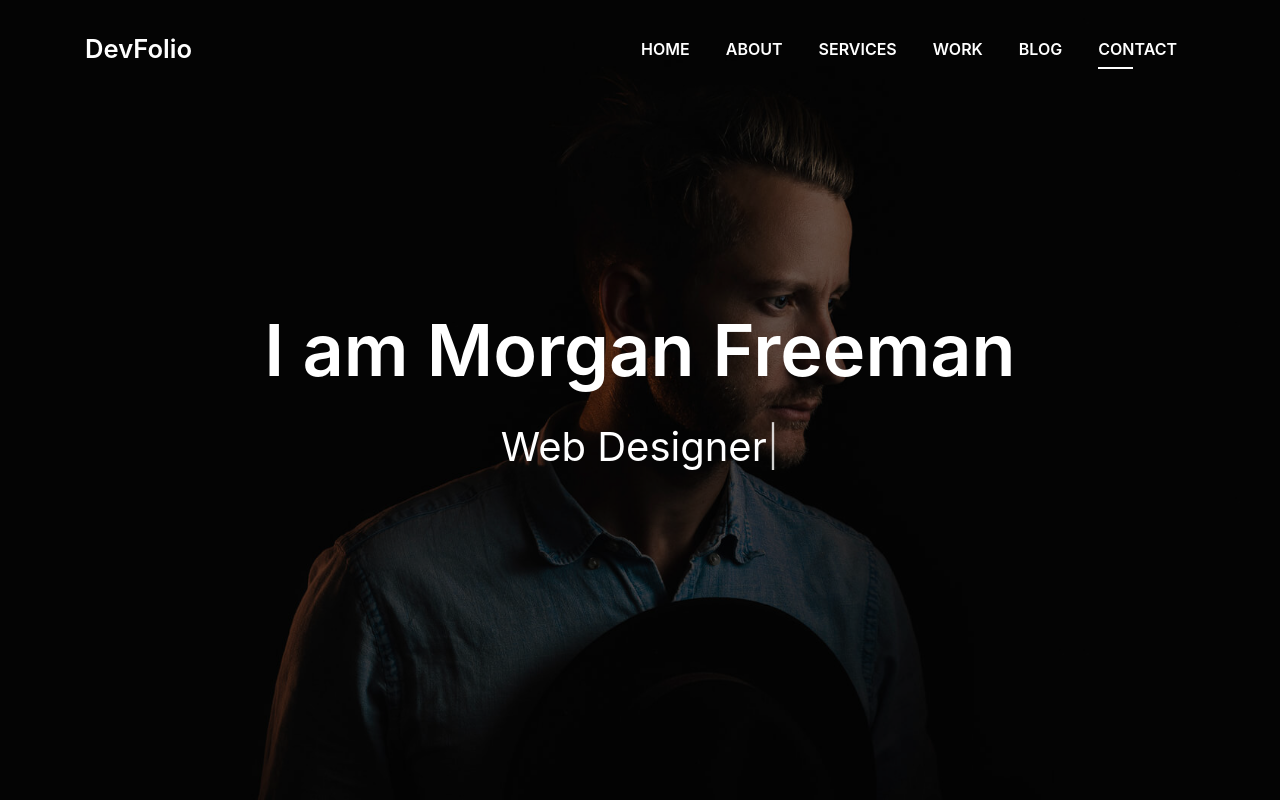
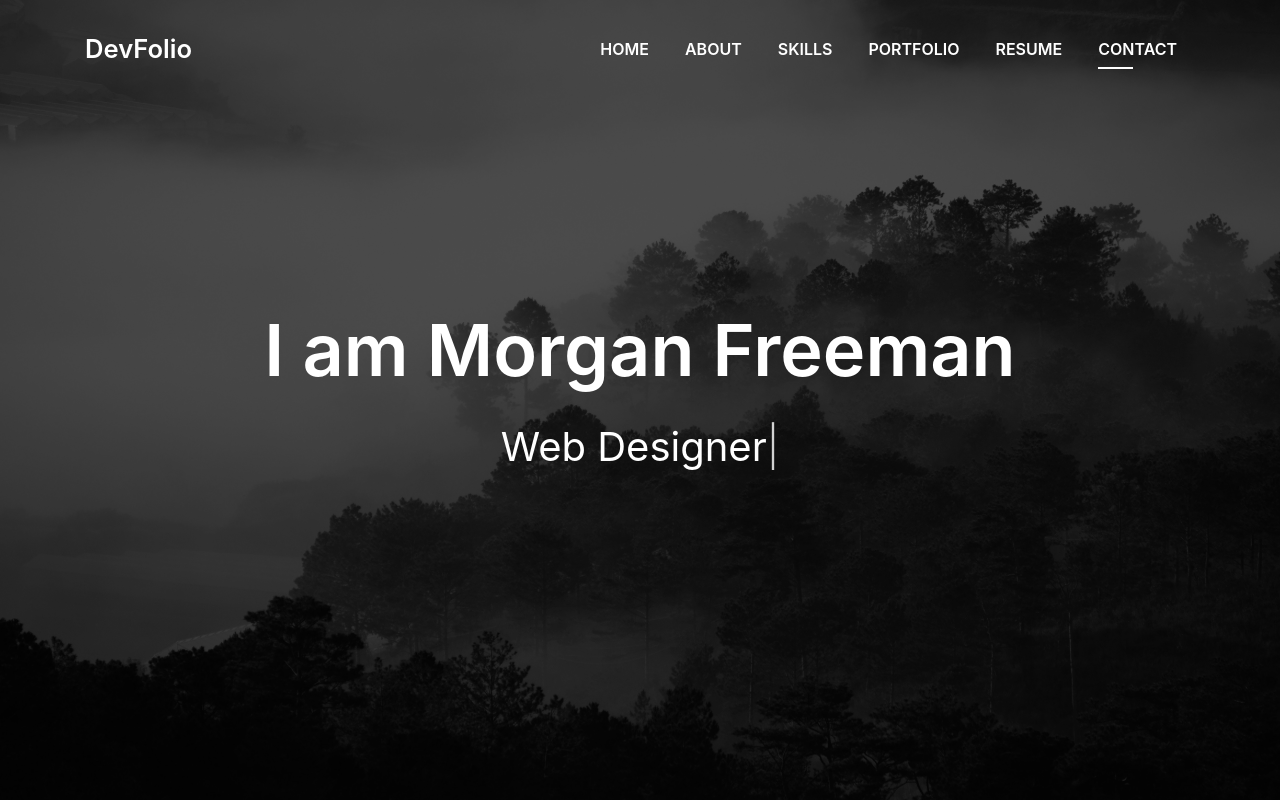
Before and after one commit to bhmdev/bhmdev.github.io, a plain HTML site: page index.html in a window 1280 px wide. Shown: the top 800 px of the page. Drawn offline with Linux system fonts and the light colour scheme; files whose address does not match are found by name.

Commit message:
Background image and nav bar options

```diff
--- a/index.html
+++ b/index.html
@@ -5,7 +5,7 @@
   <meta charset="utf-8">
   <meta content="width=device-width, initial-scale=1.0" name="viewport">
 
-  <title>Brendan (bhmdev)</title>
+  <title>Brendan - Software Engineer</title>
   <meta content="" name="descriptison">
   <meta content="" name="keywords">
 
@@ -52,13 +52,13 @@
             <a class="nav-link js-scroll" href="#about">About</a>
           </li>
           <li class="nav-item">
-            <a class="nav-link js-scroll" href="#service">Services</a>
+            <a class="nav-link js-scroll" href="#service">Skills</a>
           </li>
           <li class="nav-item">
-            <a class="nav-link js-scroll" href="#work">Work</a>
+            <a class="nav-link js-scroll" href="#work">Portfolio</a>
           </li>
           <li class="nav-item">
-            <a class="nav-link js-scroll" href="#blog">Blog</a>
+            <a class="nav-link js-scroll" href="#blog">Resume</a>
           </li>
           <li class="nav-item">
             <a class="nav-link js-scroll" href="#contact">Contact</a>
@@ -69,7 +69,7 @@
   </nav>
 
   <!-- ======= Intro Section ======= -->
-  <div id="home" class="intro route bg-image" style="background-image: url(assets/img/intro-bg.jpg)">
+  <div id="home" class="intro route bg-image" style="background-image: url(assets/img/background_for_portfolio.jpg)">
     <div class="overlay-itro"></div>
     <div class="intro-content display-table">
       <div class="table-cell">
```
Also changed, not shown: assets/img/background_for_portfolio.jpg (added).
